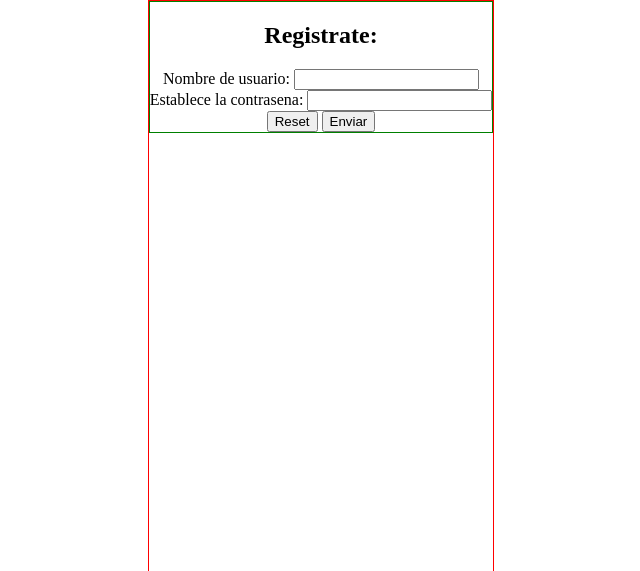
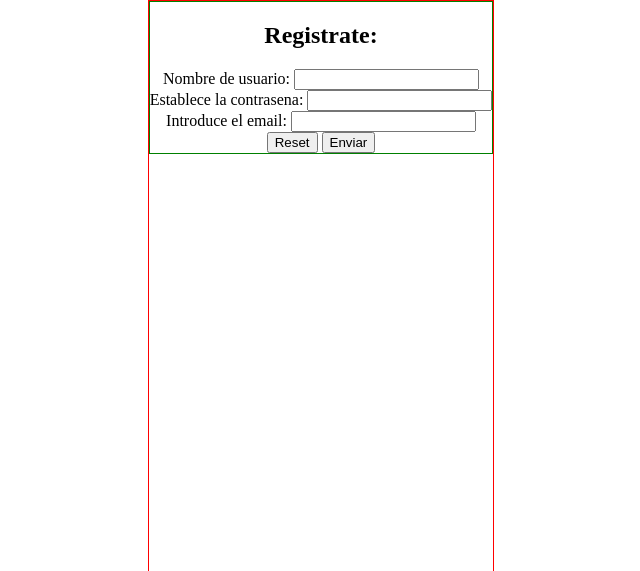
Before and after one commit to AlCpRafa/NullPointer_ProyectoPHP, a PHP site: page /pages/registro.php in a window 1280 px wide. Shown: the part 114-685 px from the top of the page, without its empty margins (319-959 px from the left). Run offline with PHP 8.4, Linux system fonts and the light colour scheme.

Commit message:
Se introduce el email

```diff
--- a/index.php
+++ b/index.php
@@ -21,6 +21,7 @@ destroyUserSession();
         <meta http-equiv="X-UA-Compatible" content="IE=edge">
         <meta name="viewport" content="width=device-width, initial-scale=1.0">
         <link rel="stylesheet" href="./css/index.css">
+        <link rel="stylesheet" href="./css/headerfooter.css"/>
         <title>Login</title>
     </head>
 
--- a/pages/caratulaPelicula.php
+++ b/pages/caratulaPelicula.php
@@ -12,6 +12,7 @@ timeoutSession();
         <meta http-equiv="X-UA-Compatible" content="IE=edge">
         <meta name="viewport" content="width=device-width, initial-scale=1.0">
         <link rel="stylesheet" href="../css/style.css">
+        <link rel="stylesheet" href="../css/headerfooter.css">
         <title>Pelis</title>
     </head>
     <body>
--- a/pages/registro.php
+++ b/pages/registro.php
@@ -25,12 +25,16 @@ destroyErrorLog();
                     <h2>Registrate: </h2>
                     <form action="<?php echo $_SERVER['PHP_SELF']; ?>" method="post">
                         <div class="login__cont">
-                            <label for="name">Nombre de usuario: </label>
+                            <label for="user">Nombre de usuario: </label>
                             <input type="text" name="user" id="user">
                         </div>
                         <div class="login__cont">
-                            <label for="setpass">Establece la contrasena: </label>
+                            <label for="password">Establece la contrasena: </label>
                             <input type="password" name="password" id="password">
+                        </div>
+                        <div class="login__cont">
+                            <label for="email">Introduce el email: </label>
+                            <input type="email" id="email" name="email">
                         </div>
                         <div class="login__cont">
                             <input type="reset" value="Reset">
```
Also changed, not shown: css/headerfooter.css (added, +16 -0 lines), css/index.css (+2 -16 lines).
